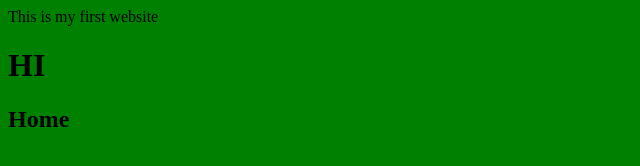
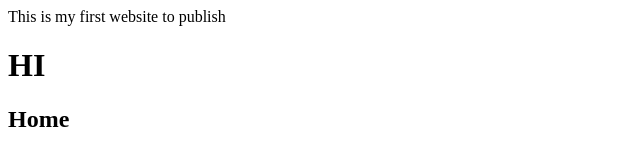
Before and after one commit to tamannajena/Websitetest, a plain HTML site: page index.html in a window 1280 px wide. Shown: the whole page, without its empty margins (0-640 px from the left). Drawn offline with Linux system fonts and the light colour scheme.

Commit message:
Update index.html

```diff
--- a/index.html
+++ b/index.html
@@ -5,7 +5,7 @@
   </title>
   <body>
     <hi>
-      This is my first website
+      This is my first website to publish
       </h1>
   </body>
 
@@ -16,9 +16,6 @@
 
 </body>
   <style>
-    body{
-    background-color:green;
-
-    }
+    body{}
     </style>
 </html>
```
